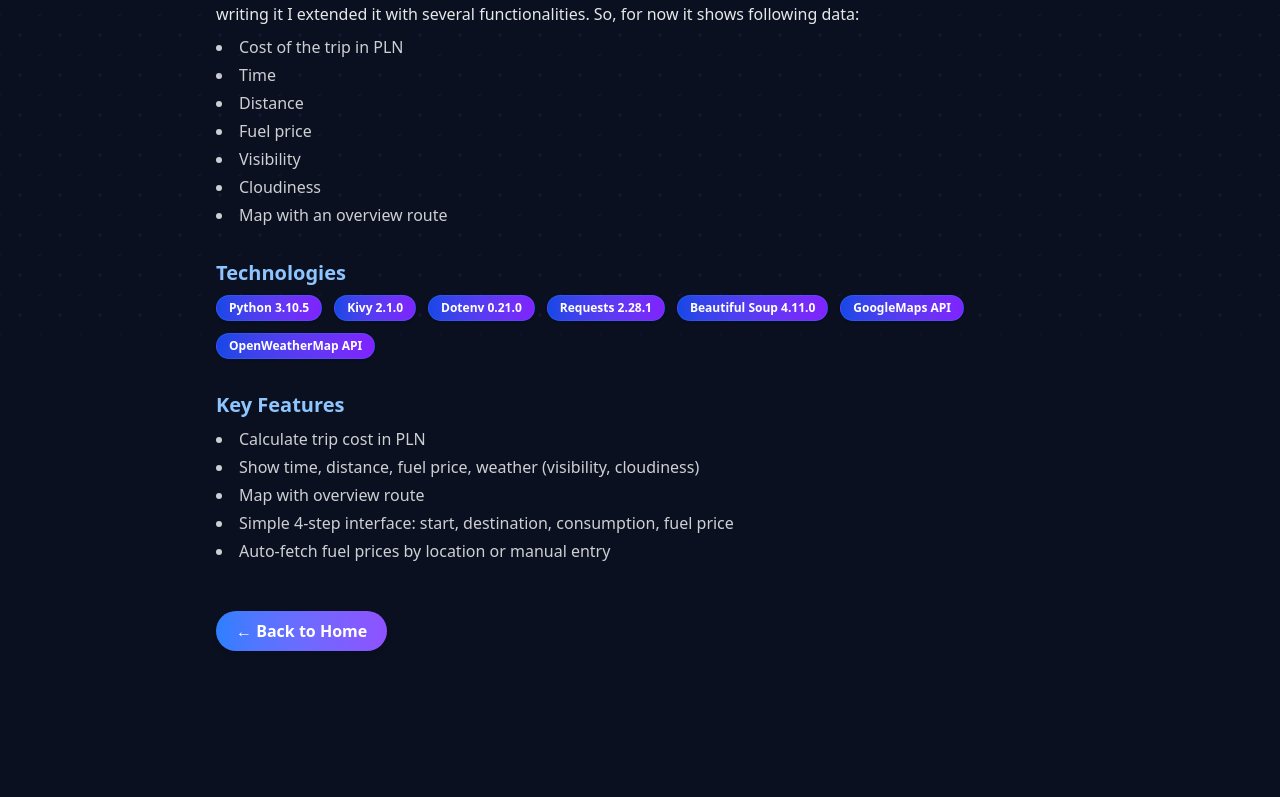
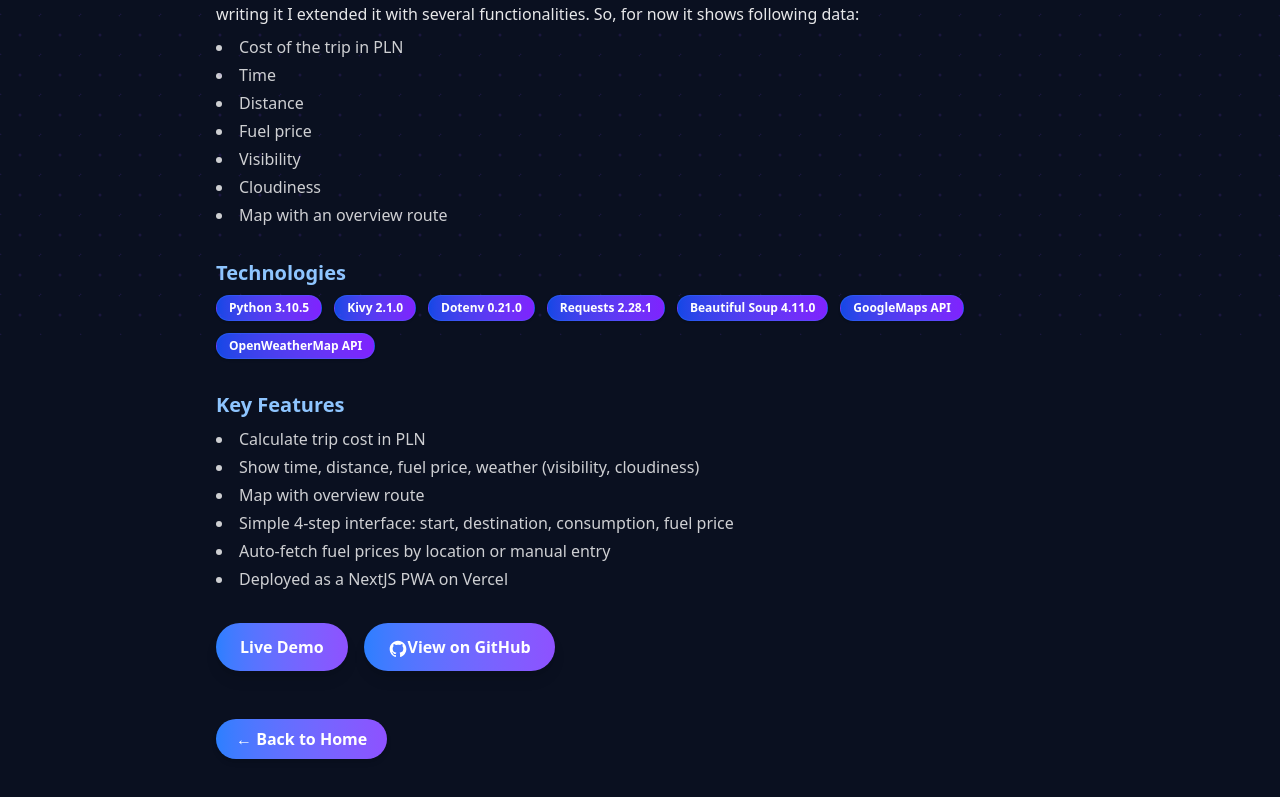
Before and after one commit to Martini310/portfolio, a Next.js app: page /projects/trip-cost-calc in a window 1280 px wide. Shown: the part 465-1262 px from the top of the page. Before the commit the page ends 1228 px from the top, so only its background shows below. Built offline with nearby package versions, Linux system fonts and the light colour scheme.

Commit message:
feat: Update Trip Cost Calc project details and add live demo and GitHub links

```diff
--- a/src/app/projects/trip-cost-calc/page.tsx
+++ b/src/app/projects/trip-cost-calc/page.tsx
@@ -5,7 +5,7 @@ import { useState, useCallback, useEffect } from "react";
 
 const project = {
   title: "Trip Cost Calc",
-  description: `Python Kivy App to calculate the cost of a car trip based on fuel prices in your neighbourhood. Shows trip cost, time, distance, fuel price, weather, and a map overview.`,
+  description: `Python Kivy App to calculate the cost of a car trip based on fuel prices in your neighbourhood. Shows trip cost, time, distance, fuel price, weather, and a map overview. App is deployed on vercel as a NextJS PWA.`,
   tech: [
     "Python 3.10.5",
     "Kivy 2.1.0",
@@ -24,8 +24,11 @@ const project = {
     "Show time, distance, fuel price, weather (visibility, cloudiness)",
     "Map with overview route",
     "Simple 4-step interface: start, destination, consumption, fuel price",
-    "Auto-fetch fuel prices by location or manual entry"
+    "Auto-fetch fuel prices by location or manual entry",
+    "Deployed as a NextJS PWA on Vercel"
   ],
+  live: "https://trip-cost-calc.vercel.app",
+  github: "https://github.com/Martini310/Trip_Cost_Calc"
 };
 
 export default function TripCostCalcProjectPage() {
@@ -149,6 +152,17 @@ export default function TripCostCalcProjectPage() {
             ))}
           </ul>
         </div>
+        <div className="flex flex-col sm:flex-row gap-3 sm:gap-4 mb-8">
+          <Link href={project.live} target="_blank" className="inline-block px-4 sm:px-6 py-3 rounded-full bg-gradient-to-r from-blue-500 to-violet-500 text-white font-semibold shadow-lg hover:scale-105 transition-transform text-center">
+            Live Demo
+          </Link>
+          <Link href={project.github} target="_blank" className="inline-block px-4 sm:px-6 py-3 rounded-full bg-gradient-to-r from-blue-500 to-violet-500 text-white font-semibold shadow-lg hover:scale-105 transition-transform flex items-center justify-center gap-2">
+            <svg xmlns="http://www.w3.org/2000/svg" viewBox="0 0 24 24" fill="currentColor" className="w-4 h-4 sm:w-5 sm:h-5">
+              <path d="M12 2C6.477 2 2 6.484 2 12.021c0 4.428 2.865 8.184 6.839 9.504.5.092.682-.217.682-.483 0-.237-.009-.868-.014-1.703-2.782.605-3.369-1.342-3.369-1.342-.454-1.157-1.11-1.465-1.11-1.465-.908-.62.069-.608.069-.608 1.004.07 1.532 1.032 1.532 1.032.892 1.53 2.341 1.088 2.91.832.092-.647.35-1.088.636-1.339-2.22-.253-4.555-1.113-4.555-4.951 0-1.093.39-1.988 1.029-2.688-.103-.253-.446-1.272.098-2.65 0 0 .84-.27 2.75 1.025A9.564 9.564 0 0 1 12 6.844c.85.004 1.705.115 2.504.337 1.909-1.295 2.748-1.025 2.748-1.025.546 1.378.202 2.397.1 2.65.64.7 1.028 1.595 1.028 2.688 0 3.847-2.338 4.695-4.566 4.944.359.309.678.92.678 1.855 0 1.338-.012 2.419-.012 2.749 0 .268.18.579.688.481C19.138 20.203 22 16.447 22 12.021 22 6.484 17.523 2 12 2Z" />
+            </svg>
+            View on GitHub
+          </Link>
+        </div>
         <div className="mt-12">
           <Link href="/" className="inline-block px-5 py-2 rounded-full bg-gradient-to-r from-blue-500 to-violet-500 text-white font-semibold shadow-md hover:scale-105 transition-transform">
             ← Back to Home
--- a/src/components/ResumeCard.tsx
+++ b/src/components/ResumeCard.tsx
@@ -18,8 +18,8 @@ type ResumeCardProps = {
 const ResumeCard: React.FC<ResumeCardProps> = ({ item, idx, isLast }) => {
   const [expanded, setExpanded] = useState(false);
   const words = item.description.split(/\s+/);
-  const isLong = words.length > 50;
-  const shortDesc = isLong ? words.slice(0, 50).join(" ") + "..." : item.description;
+  const isLong = words.length > 40;
+  const shortDesc = isLong ? words.slice(0, 40).join(" ") + "..." : item.description;
   const cardRef = useRef<HTMLDivElement>(null);
   // Mouse tracking for glowing effect
   const handleMouseMove = (e: React.MouseEvent<HTMLDivElement>) => {
```
